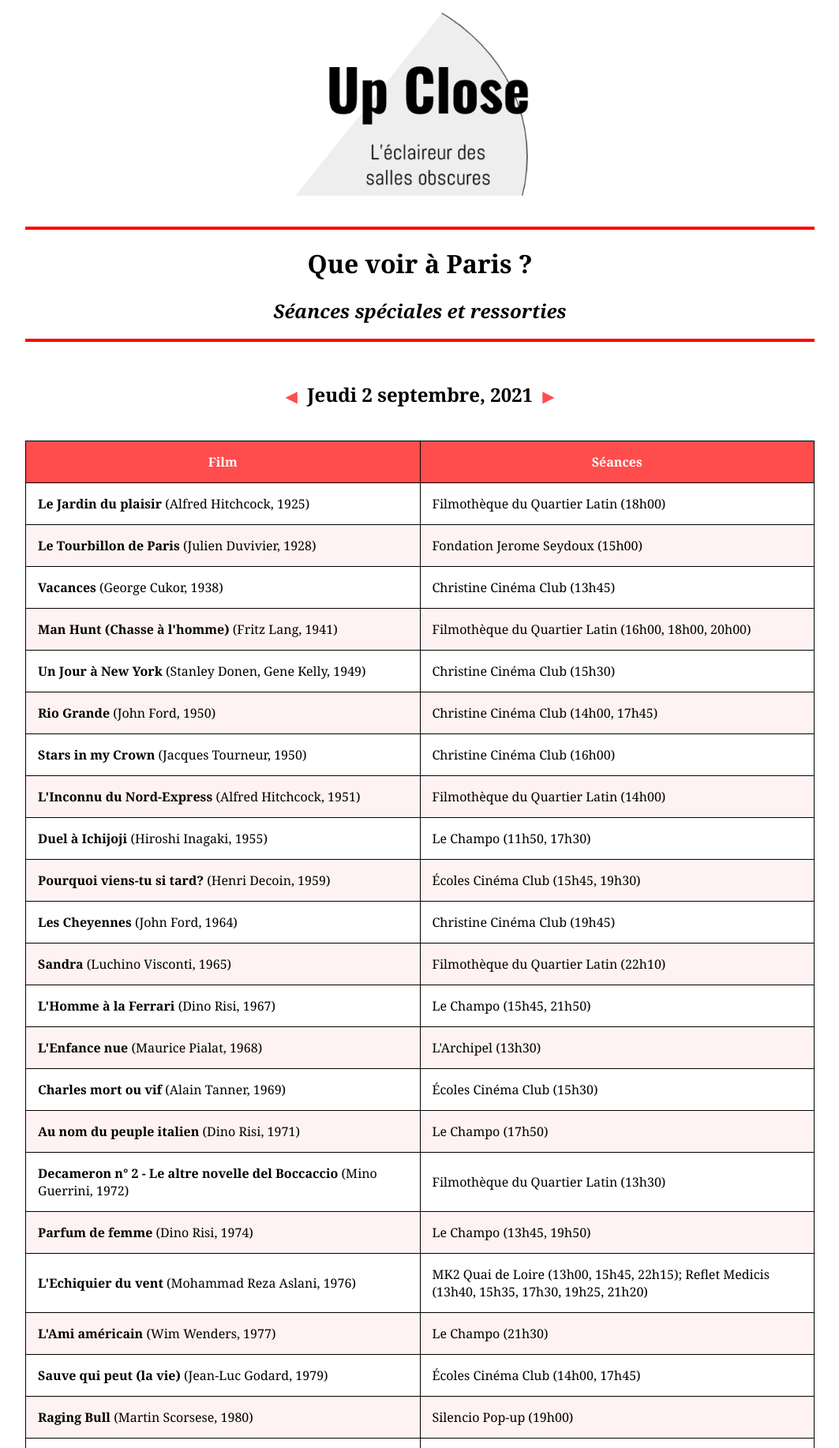
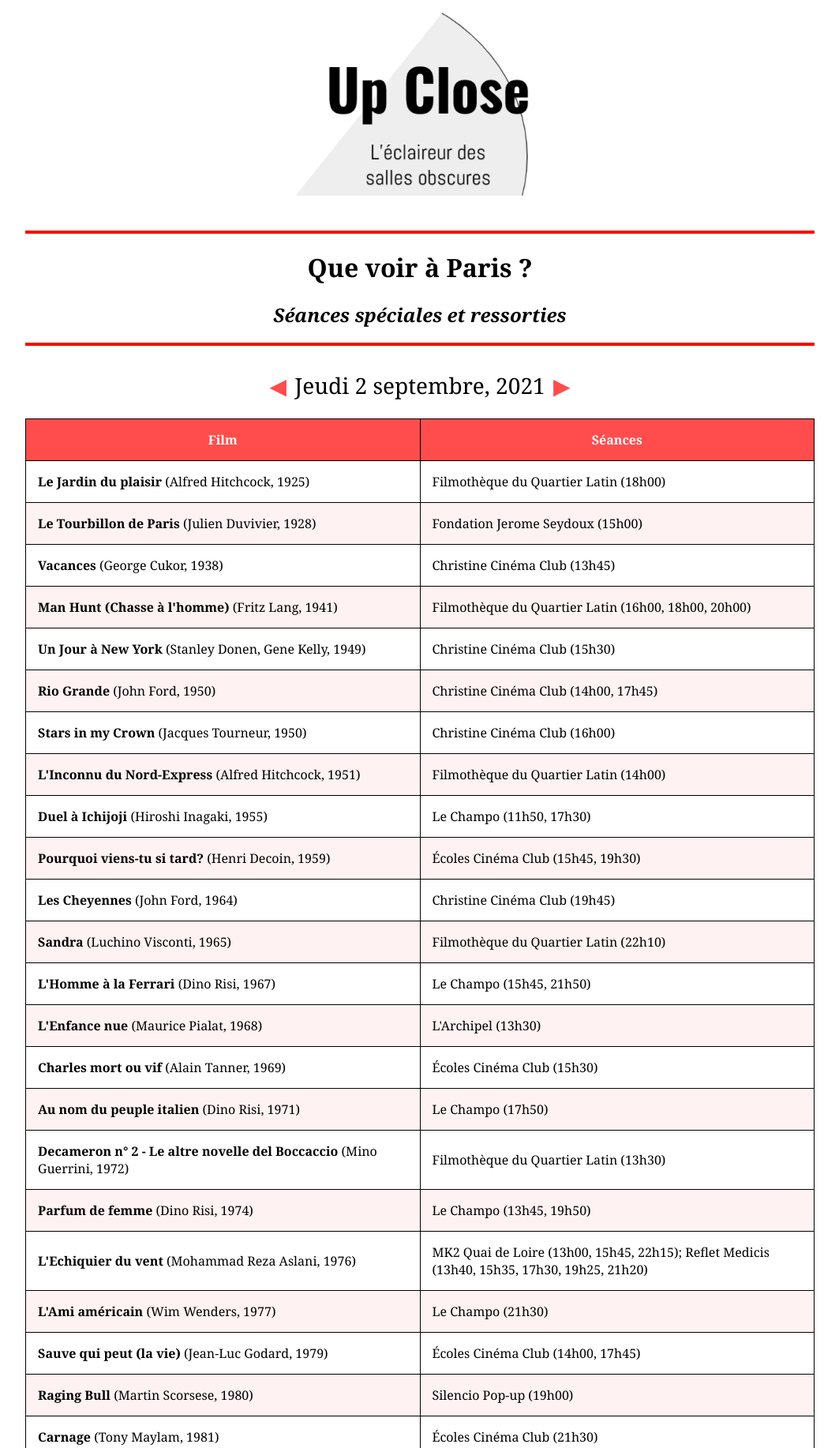
Before and after one commit to LeRetroProjecteur/website, a PHP site: page / in a window 1280 px wide. Shown: the part 97-1931 px from the top of the page at 79% size, without its empty margins (108-1171 px from the left). Run offline with PHP 8.4, Linux system fonts and the light colour scheme; some libraries are stand-ins or nearby versions.

Commit message:
Release 2.4
Forward fix

```diff
--- a/index.html
+++ b/index.html
@@ -53,9 +53,11 @@
 
     <br>
 
+    <div id="logo-wrap" class="center">
       <a href="index.html">
-      <img src="up_close.png" alt="Up Close Cinéma" class="center" style="max-width: 350px;display:block">
+        <img src="up_close.png" alt="Up Close Cinéma" class="center">
       </a>
+    </div>
 
     <hr>
     <h1>Que voir à Paris ?</h1>
@@ -63,11 +65,11 @@
     <hr>
 
     <br>
-    <h2>
-      <input type="button" class="button" name="backward_button" value= "◀" onclick="move_date_backward()">
-      <span id="date_of_today"></span>
-      <input type="button" class="button" name="forward_button" value= "▶" onclick="move_date_forward()">
-    </h2>
+    <center>
+    <input type="button" class="button" name="backward_button" value= "◀" onclick="move_date_backward()" style="font-size: var(--date_font_size);">
+    <span id="date_of_today" class="center" style="font-size: var(--date_font_size);"></span>
+    <input type="button" class="button" name="forward_button" value= "▶" onclick="move_date_forward()" style="font-size: var(--date_font_size);">
+    </center>
     <br>
 
     <script>
@@ -87,22 +89,20 @@
         selected_date.setDate(selected_date.getDate()+1);
         dayName = days[selected_date.getDay()];
         monthName = months[selected_date.getMonth()];
-
         document.getElementById("date_of_today").innerHTML = dayName.concat(
           ' ', String(selected_date.getDate()),
           ' ', monthName,
           ', ', String(selected_date.getFullYear())
         );
-        var movies = [];
 
+        $('#userdata tbody').empty();
         $.getJSON('classic_movies.json', function(data) {
           $.ajaxSetup({cache:false});
           $.each(data.movies, function(i, f) {
-            var sd = selected_date
             var movie = f.date ;
             var md = new Date(movie[0], movie[1]-1, movie[2])
             var mdStr = String(md.getFullYear()).concat('-', String(md.getMonth()+1), '-', String(md.getDate()))
-            var todayStr = String(sd.getFullYear()).concat('-', String(sd.getMonth()+1), '-', String(sd.getDate()))
+            var todayStr = String(selected_date.getFullYear()).concat('-', String(selected_date.getMonth()+1), '-', String(selected_date.getDate()))
 
             if (mdStr==todayStr){
               var tblRow = "<tr>" +
@@ -135,8 +135,7 @@
             var movie = f.date ;
             var md = new Date(movie[0], movie[1]-1, movie[2])
             var mdStr = String(md.getFullYear()).concat('-', String(md.getMonth()+1), '-', String(md.getDate()))
-            var todayStr = String(selected_date.getFullYear()).concat('-', String(selected_date.getMonth()+1), '-',
-             String(selected_date.getDate()))
+            var todayStr = String(selected_date.getFullYear()).concat('-', String(selected_date.getMonth()+1), '-', String(selected_date.getDate()))
 
             if (mdStr==todayStr){
               var tblRow = "<tr>" +
@@ -147,7 +146,6 @@
             }
           });
         });
-
       }
     </script>
 
--- a/main.css
+++ b/main.css
@@ -5,6 +5,7 @@
   --lightred: #fff2f2;
   --red: #ff4d4d;
   --max_width: 1000px;
+  --date_font_size: min(5vw, 28px);
 }
 * {
   color: var(--fontColor);
@@ -13,8 +14,11 @@
 body {
     background: var(--bg);
 }
-h1, h2, footer{
+h1, h2, h3, footer{
   text-align: center;
+}
+h3 {
+  font-size: min(3vw, 36px);
 }
 table{
   border: 1px solid black;
@@ -41,11 +45,14 @@ hr{
   /* margin: 4px 2px; */
   text-align: center;
   text-decoration: none;
-  font-size: 20px;
   cursor: pointer;
   -webkit-appearance: none;
   -moz-appearance: none;
   appearance: none;
+}
+#logo-wrap {
+    max-width: 350px;
+    display:block;
 }
 .center {
   /* display: inline; */
@@ -53,6 +60,7 @@ hr{
   margin-right: auto;
   width: 100%;
   max-width: var(--max_width);
+  margin:auto;
 }
 /* .btn {
   position: absolute;
```
Lines whose indentation alone changed are shown as unchanged.
